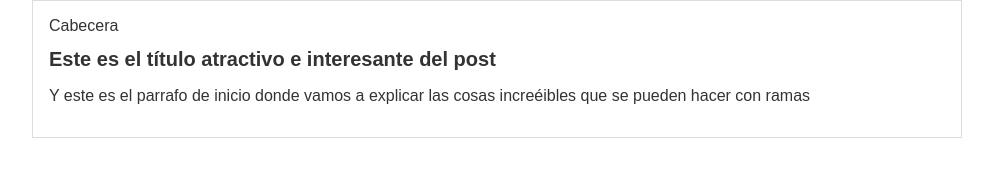
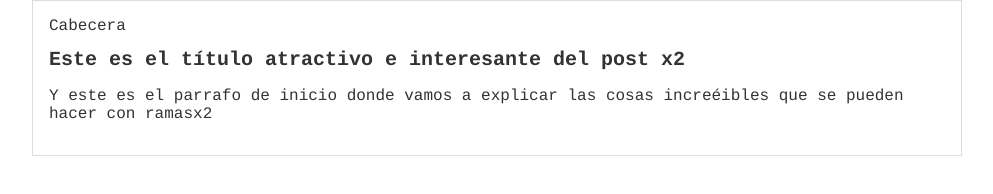
Before and after one commit to viczepol/hyperblog, a plain HTML site: page blogpost.html in a window 1280 px wide. Shown: the whole page, without its empty margins (143-1136 px from the left). Drawn offline with Linux system fonts and the light colour scheme.

Commit message:
Agregada una tipografia nueva.

```diff
--- a/blogpost.html
+++ b/blogpost.html
@@ -13,8 +13,8 @@
             Cabecera
         </div>
         <div id="post">
-            <h1>Este es el título atractivo e interesante del post</h1>
-            <p>Y este es el parrafo de inicio donde vamos a explicar las cosas increéibles que se pueden hacer con ramas</p>
+            <h1>Este es el título atractivo e interesante del post x2</h1>
+            <p>Y este es el parrafo de inicio donde vamos a explicar las cosas increéibles que se pueden hacer con ramasx2</p>
         </div>
     </div>
 </body>
--- a/css/estilos.css
+++ b/css/estilos.css
@@ -2,7 +2,7 @@ body
 {
     color: #333;
     text-align: center;
-    font-family: "Arial";
+    font-family: "Courier";
     font-size: 16px;
     margin: 0;
     padding: 0;
```
